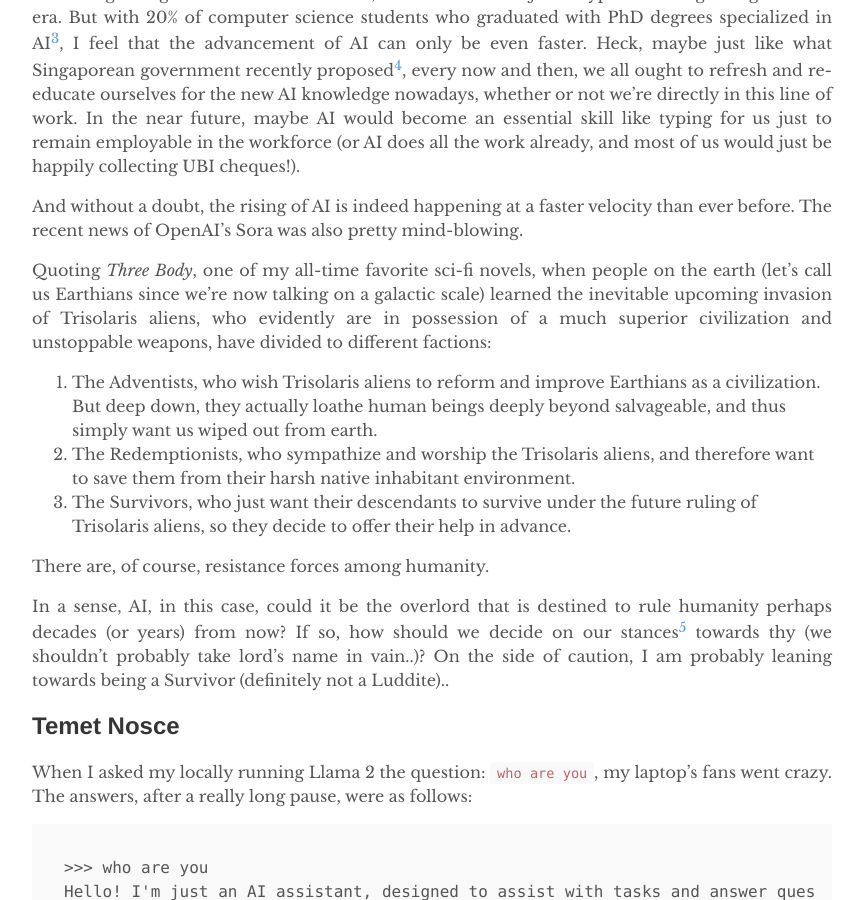
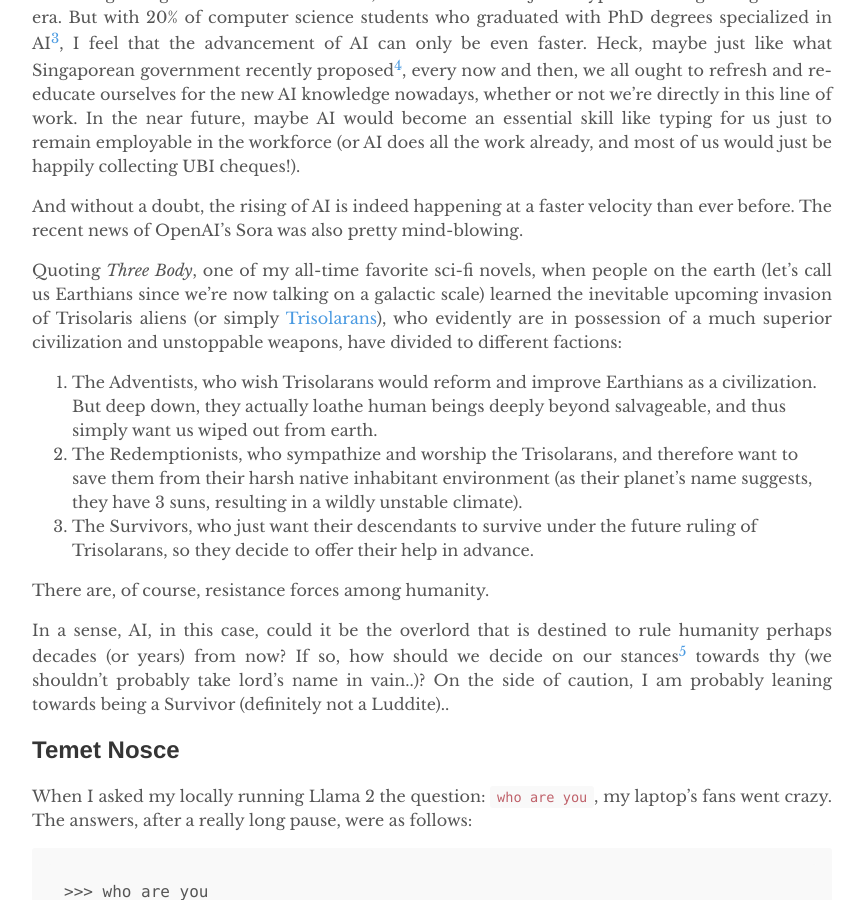
Before and after one commit to yuexiaofeng/yuexiaofeng.github.io, a Jekyll site: the page built from _posts/2024-03-03-ai-notes-llm.md, in a window 1280 px wide and 900 px high, scrolled down 5804 px. Shown: the whole window, without its empty margins (208-1073 px from the left). Built offline with Jekyll 4.4.1, drawn with Linux system fonts in a browser that asks for light colours.

Commit message:
updated trisolaran for llm post

```diff
--- a/_posts/2024-03-03-ai-notes-llm.md
+++ b/_posts/2024-03-03-ai-notes-llm.md
@@ -105,11 +105,11 @@ At the beginning of all the ChatGPT news, I wasn't sure if it's just a hype or t
 
 And without a doubt, the rising of AI is indeed happening at a faster velocity than ever before. The recent news of OpenAI's Sora was also pretty mind-blowing.
 
-Quoting *Three Body*, one of my all-time favorite sci-fi novels, when people on the earth (let's call us Earthians since we're now talking on a galactic scale) learned the inevitable upcoming invasion of Trisolaris aliens, who evidently are in possession of a much superior civilization and unstoppable weapons, have divided to different factions:
+Quoting *Three Body*, one of my all-time favorite sci-fi novels, when people on the earth (let's call us Earthians since we're now talking on a galactic scale) learned the inevitable upcoming invasion of Trisolaris aliens (or simply [Trisolarans](https://aliens.fandom.com/wiki/Trisolaran){:target="_blank"}), who evidently are in possession of a much superior civilization and unstoppable weapons, have divided to different factions:
 
-1. The Adventists, who wish Trisolaris aliens to reform and improve Earthians as a civilization. But deep down, they actually loathe human beings deeply beyond salvageable, and thus simply want us wiped out from earth.
-2. The Redemptionists, who sympathize and worship the Trisolaris aliens, and therefore want to save them from their harsh native inhabitant environment.
-3. The Survivors, who just want their descendants to survive under the future ruling of Trisolaris aliens, so they decide to offer their help in advance.
+1. The Adventists, who wish Trisolarans would reform and improve Earthians as a civilization. But deep down, they actually loathe human beings deeply beyond salvageable, and thus simply want us wiped out from earth.
+2. The Redemptionists, who sympathize and worship the Trisolarans, and therefore want to save them from their harsh native inhabitant environment (as their planet's name suggests, they have 3 suns, resulting in a wildly unstable climate).
+3. The Survivors, who just want their descendants to survive under the future ruling of Trisolarans, so they decide to offer their help in advance.
 
 There are, of course, resistance forces among humanity.
 
```
